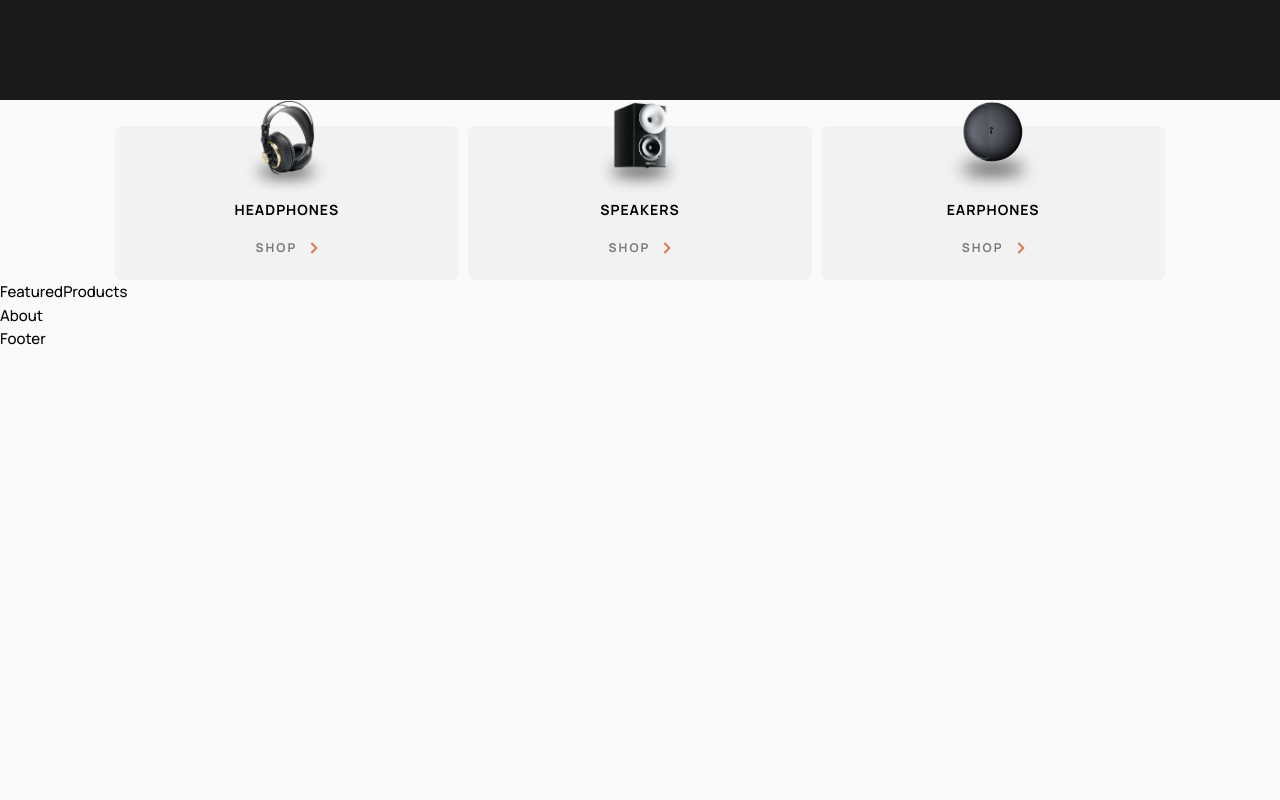
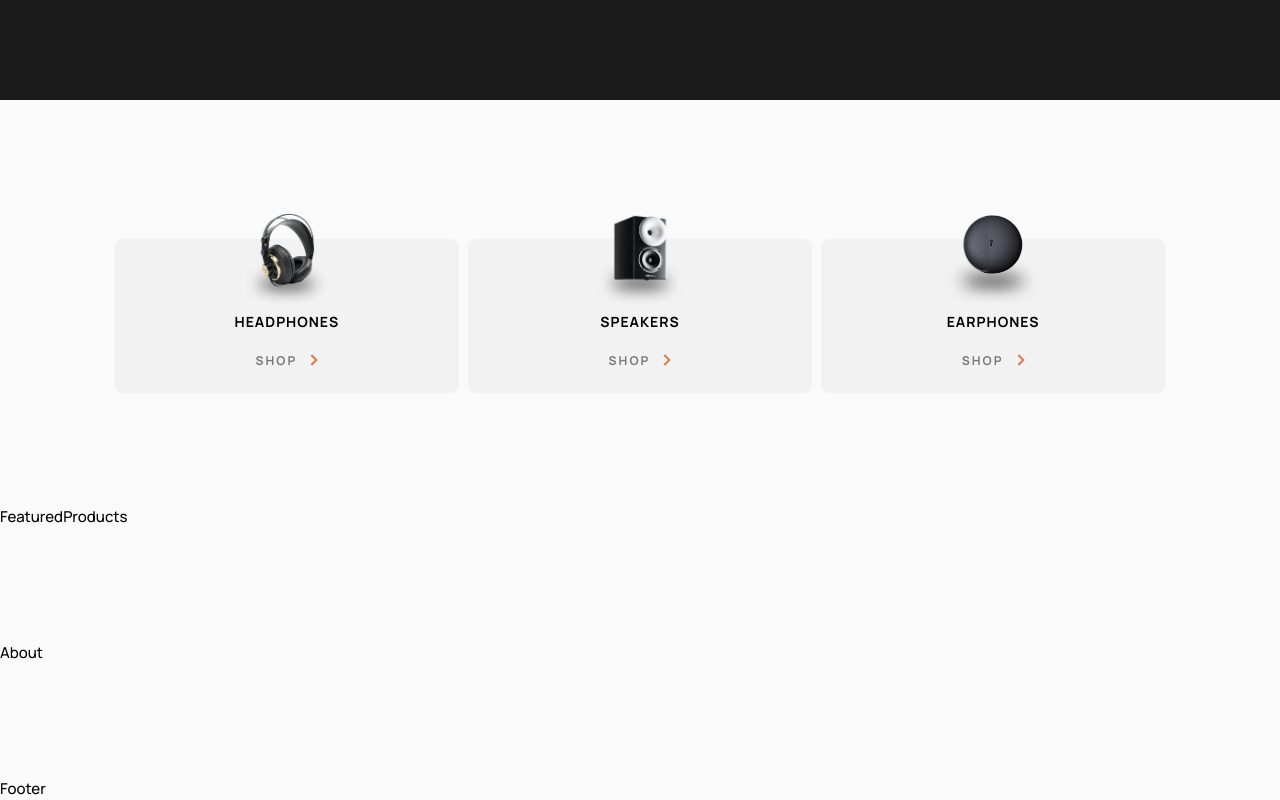
Before and after one commit to nofuenterr/audiophile, a React (Vite) app: page / in a window 1280 px wide. Shown: the part 541-1341 px from the top of the page. Before the commit the page ends 891 px from the top, so only its background shows below. Built offline with nearby package versions, Linux system fonts and the light colour scheme.

Commit message:
feat: add gaps and margin-top to home and footer respectively for spacing between and around sections

```diff
--- a/src/components/page-wrapper/Footer.tsx
+++ b/src/components/page-wrapper/Footer.tsx
@@ -1,3 +1,3 @@
 export default function Footer() {
-	return <div>Footer</div>;
+	return <footer className="mt-10 md:mt-24 lg:mt-30">Footer</footer>;
 }
--- a/src/pages/Home.tsx
+++ b/src/pages/Home.tsx
@@ -5,7 +5,7 @@ import About from '../components/shared/About';
 
 export default function Home() {
 	return (
-		<main>
+		<main className="flex flex-col gap-10 md:gap-24 lg:gap-30">
 			<Hero />
 			<Categories />
 			<FeaturedProducts />
```
